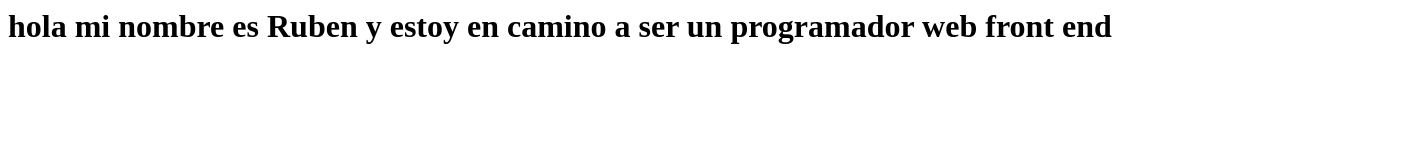
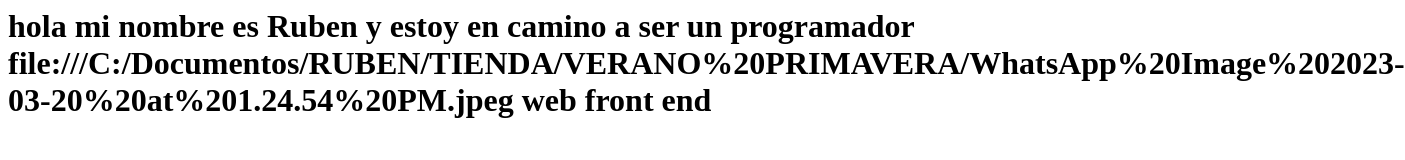
Before and after one commit to Ruben-35/MI-PRIMER-PORTAFILIO-1, a plain HTML site: page index.html in a window 1280 px wide. Shown: the whole page, 1405 px wide, since content can reach past the window. Drawn offline with Linux system fonts and the light colour scheme.

Commit message:
Update index.html

```diff
--- a/index.html
+++ b/index.html
@@ -1 +1,2 @@
-<h1> hola mi nombre es Ruben y estoy  en camino a ser  un programador web front end </h1>
+<h1> hola mi nombre es Ruben y estoy  en camino a ser  un programador
+<hi>  file:///C:/Documentos/RUBEN/TIENDA/VERANO%20PRIMAVERA/WhatsApp%20Image%202023-03-20%20at%201.24.54%20PM.jpeg web front end </h1>
```
